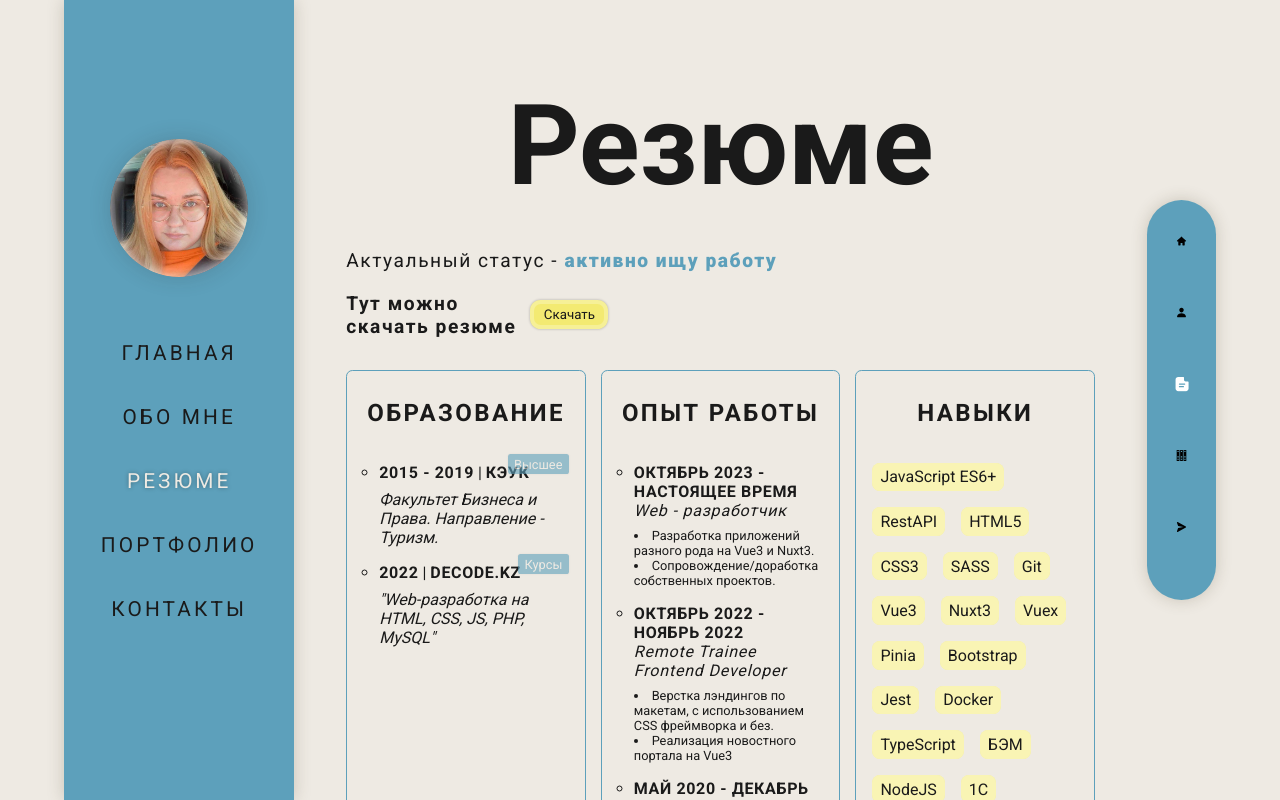
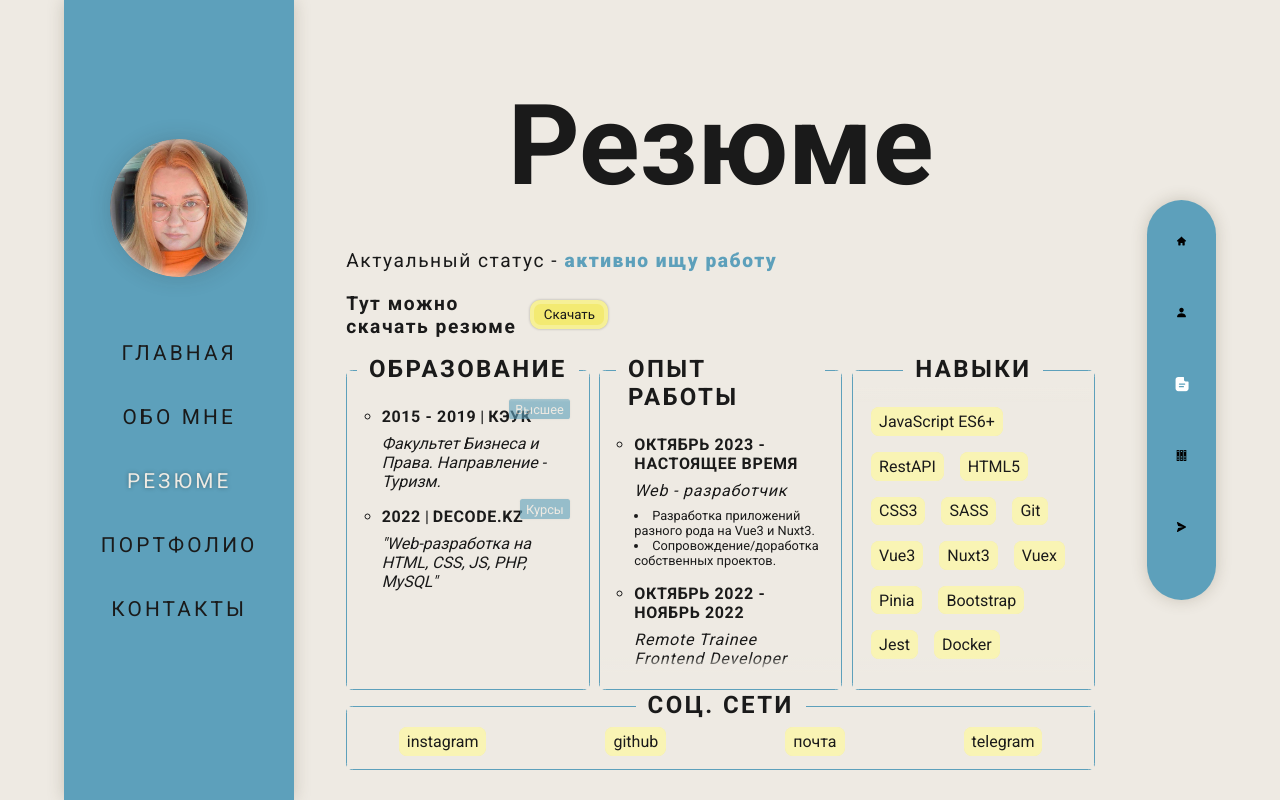
Before and after one commit to Anastassiya-Rybak/self-expression, a Nuxt app: page /Cv in a window 1280 px wide. Shown: the top 800 px of the page. Built offline with nearby package versions, Linux system fonts and the light colour scheme.

Commit message:
feat: socials

```diff
--- a/pages/Cv.vue
+++ b/pages/Cv.vue
@@ -77,6 +77,31 @@
                         <li>1C</li>
                     </ol>
                 </section>
+                <section class="resume__content-item">
+                    <h3>Соц. сети</h3>
+                    <ol class="resume__content-item-wrap resume__content-item-wrap_socials">
+                        <li>
+                            <a href="https://www.instagram.com/_obl_ivi_ate_/" target="_blank" rel="noopener noreferrer">
+                                instagram
+                            </a>
+                        </li>
+                        <li>
+                            <a href="https://github.com/Anastassiya-Rybak" target="_blank" rel="noopener noreferrer">
+                                  github
+                            </a>
+                        </li>
+                        <li>
+                            <a href="mailto: vyacheslavovna.an@mail.ru" target="_blank" rel="noopener noreferrer">
+                                почта
+                            </a>
+                        </li>
+                        <li>
+                            <a href="https://t.me/obl_ivi_ate" target="_blank" rel="noopener noreferrer">
+                                telegram
+                            </a>
+                        </li>
+                    </ol>
+                </section>
             </div>
             <aside class="resume__aside">
                 <span>Русский язык - носитель. Английский язык - B1.</span>
@@ -102,6 +127,7 @@
                 color: $accent;
             }
         }
+
         &__download {
             display: flex;
             justify-content: space-between;
@@ -134,37 +160,93 @@
         &__content {
             display: flex;
             justify-content: space-between;
+            flex-wrap: wrap;
+            row-gap: 2dvh;
             width: 100%;
             margin-bottom: 2em;
 
             &-item {
-                width: 32%;
+                position: relative;
+                width: 32.5%;
+                height: 40dvh;
                 padding: 1em;
+                display: flex;
+                flex-direction: column;
+                align-items: center;
                 border: 1px solid $accent;
                 border-radius: 0.4em;
 
+                &::before {
+                    content: '';
+                    width: 100%;
+                    position: absolute;
+                    height: 10%;
+                    top: 0;
+                    left: 0;
+                    z-index: 2;
+                    background: $main-light;
+                    background: linear-gradient(180deg, $main-light 0%, $main-light 53%, rgba(0,212,255,0) 100%);
+                }
+
+                &::after {
+                    content: '';
+                    width: 100%;
+                    position: absolute;
+                    height: 10%;
+                    bottom: 0;
+                    left: 0;
+                    background: $main-light;
+                    background: linear-gradient(0deg, $main-light 0%, $main-light 53%, rgba(0,212,255,0) 100%);
+                }
+
                 h3 {
+                    width: fit-content;
                     font-size: 1.5em;
+                    background-color: $main-light;
+                    margin-top: -1.3em;
                     letter-spacing: 0.1em;
                     text-transform: uppercase;
-                    text-align: center;
-                    padding: 0.5em 0 1.5em;
+                    padding: 0 0.5em;
+                    z-index: 3;
                 }
 
                 &-wrap {
                     display: flex;
                     flex-direction: column;
+                    padding: 1.5em 0.15em;
                     gap: 1em;
+                    max-height: 100%;
+                    overflow: auto;
+
+                    &::-webkit-scrollbar {
+                        width: 0;
+                    }
 
                     &_skills {
                         flex-direction: row;
                         flex-wrap: wrap;
+                    }
 
-                        li {
-                            background-color: $accent2;
-                            padding: 0.3em 0.5em;
-                            border-radius: 0.5em;
-                            box-shadow: 0 0 0 1em #ffffff77 inset;
+                    &_socials {
+                        padding: 0.5em 0;
+                        width: 100%;
+                        flex-direction: row;
+                        justify-content: space-around;
+                    }
+
+                    &_skills li,
+                    &_socials li {
+                        background-color: $accent2;
+                        padding: 0.3em 0.5em;
+                        border-radius: 0.5em;
+                        box-shadow: 0 0 0 1em #ffffff77 inset;
+                        transition: all 0.3s;
+
+                        a {
+                            @include hover {
+                                color: $accent;
+                                text-shadow: 0 0 0.1em rgba(54, 53, 0, 0.459);
+                            }
                         }
                     }
                 }
@@ -183,6 +265,7 @@
                         font-style: italic;
                         font-weight: 400;
                         margin-bottom: 0.5em;
+                        margin-top: 0.5em;
                     }
 
                     p {
@@ -194,6 +277,12 @@
                         list-style: inside;
                         font-size: 0.8em;
                     }
+                }
+
+                &:last-child {
+                    width: 100%;
+                    height: fit-content;
+                    padding: 1em 0 0.3em;
                 }
 
                 &-mark {
```
